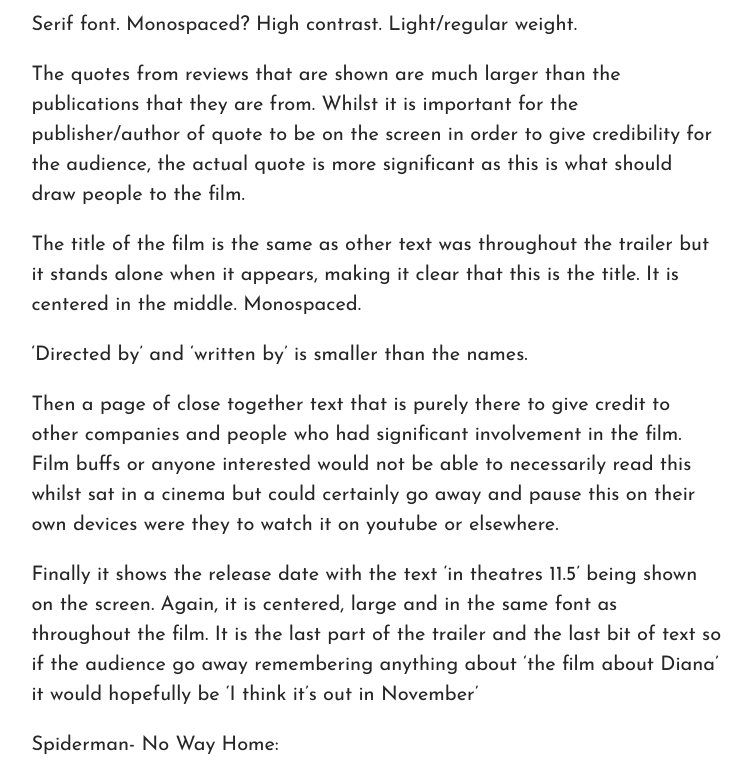
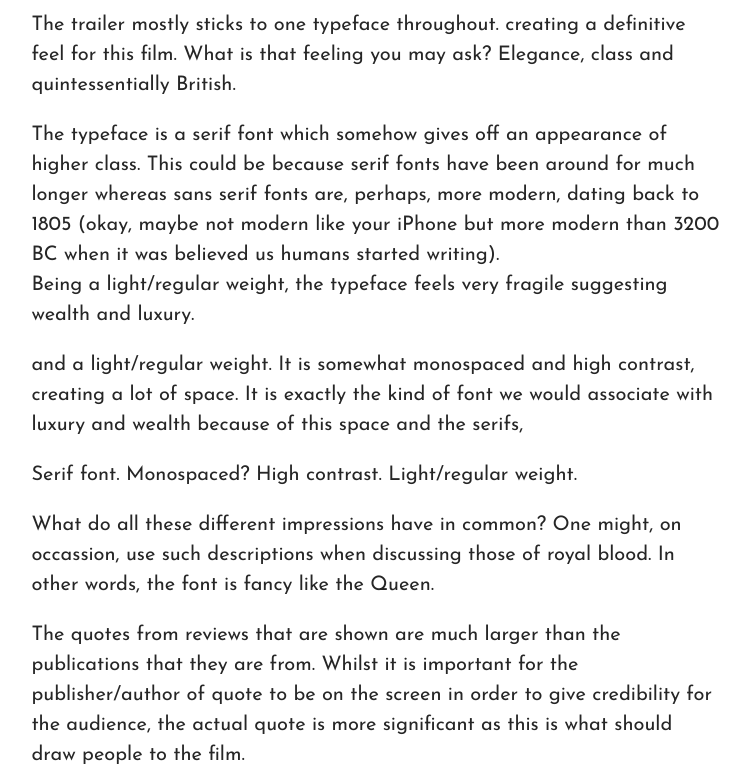
Before and after one commit to laurenlouisap/typography, a Jekyll site: the page built from _posts/2021-11-08-you-love-them-or-you-hate-them-its-the-trailers.md, in a window 1280 px wide and 1400 px high, scrolled down 649 px. Shown: the part 245-1023 px from the top of the window, without its empty margins (263-1015 px from the left). Built offline with Jekyll 4.4.1, drawn with Linux system fonts in a browser that asks for light colours; some web fonts are replaced; grey boxes are pictures that could not be loaded.

Commit message:
Update Post “2021-11-08-you-love-them-or-you-hate-them-its-the-trailers”

```diff
--- a/_posts/2021-11-08-you-love-them-or-you-hate-them-its-the-trailers.md
+++ b/_posts/2021-11-08-you-love-them-or-you-hate-them-its-the-trailers.md
@@ -20,7 +20,16 @@ Spencer- watch the trailer here:
 
 <div class="video-box"><iframe width="560" height="315" src="https://www.youtube.com/embed/https://www.youtube.com/watch?v=20BIS4YxP5Q?rel=0" allow="accelerometer; autoplay; encrypted-media; gyroscope; picture-in-picture" allowfullscreen></iframe></div>
 
+The trailer mostly sticks to one typeface throughout. creating a definitive feel for this film. What is that feeling you may ask? Elegance, class and quintessentially British.
+
+The typeface is a serif font which somehow gives off an appearance of higher class. This could be because serif fonts have been around for much longer whereas sans serif fonts are, perhaps, more modern, dating back to 1805 (okay, maybe not modern like your iPhone but more modern than 3200 BC when it was believed us humans started writing).\
+Being a light/regular weight, the typeface feels very fragile suggesting wealth and luxury.
+
+ and a light/regular weight. It is somewhat monospaced and high contrast, creating a lot of space. It is exactly the kind of font we would associate with luxury and wealth because of this space and the serifs,
+
 Serif font. Monospaced? High contrast. Light/regular weight.
+
+What do all these different impressions have in common? One might, on occassion, use such descriptions when discussing those of royal blood. In other words, the font is fancy like the Queen.
 
 The quotes from reviews that are shown are much larger than the publications that they are from. Whilst it is important for the publisher/author of quote to be on the screen in order to give credibility for the audience, the actual quote is more significant as this is what should draw people to the film.
 
```
